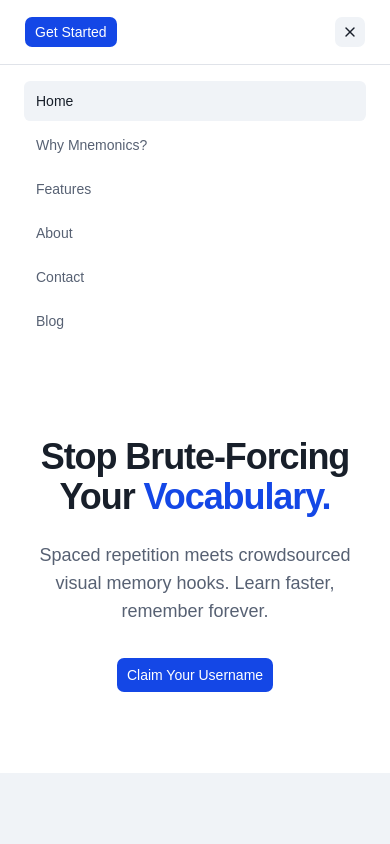
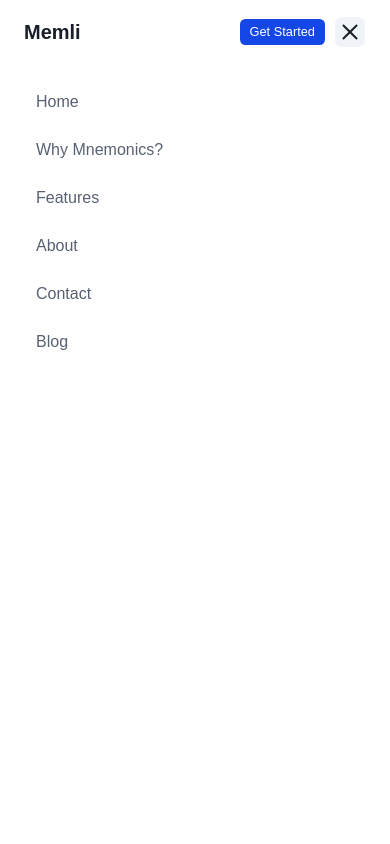
Before and after one commit to hereisphil/2606-WDV349-CantuPhillip, a React (Vite) app in the folder dev/memli/apps/web/: page / in a window 390 px wide. Both pictures are taken after a click on the button 350 px from the left and 32 px from the top of the page. Shown: the top 844 px of the page. Built offline with nearby package versions, Linux system fonts and the light colour scheme.

Commit message:
[web:marketing] Nav.tsx - thorough update adding scrollToTop functionality + an a11y-friendly mobile menu tthat imitates hbase.apache.org's (including custom hamburger menu - x button animations).

```diff
--- a/dev/memli/apps/web/src/routes/_marketing/-components/Nav.tsx
+++ b/dev/memli/apps/web/src/routes/_marketing/-components/Nav.tsx
@@ -1,6 +1,6 @@
-import { useState } from "react"
+import { useState, useEffect, useRef } from "react"
 import { Link } from "@tanstack/react-router"
-import { BookOpen, Menu, X } from "lucide-react"
+import { BookOpen } from "lucide-react"
 import { Button } from "@workspace/ui/components/button"
 import { cn } from "@workspace/ui/lib/utils"
 
@@ -8,24 +8,109 @@ const navItemClass =
   "rounded-md px-3 py-1.5 text-sm font-medium text-muted-foreground transition-colors hover:bg-muted hover:text-foreground"
 
 const mobileNavItemClass =
-  "rounded-md px-3 py-2.5 text-sm font-medium text-muted-foreground transition-colors hover:bg-muted hover:text-foreground"
+  "rounded-md px-3 py-2.5 text-base font-medium text-muted-foreground transition-colors hover:bg-muted hover:text-foreground"
 
 const navLinks = [
-  { to: "/" as const, label: "Home", exact: true },
+  { to: "/" as const, label: "Home", exact: true, scrollToTop: true },
   { to: "/" as const, hash: "why-mnemonics", label: "Why Mnemonics?" },
   { to: "/" as const, hash: "features", label: "Features" },
-  { to: "/about" as const, label: "About" },
-  { to: "/contact" as const, label: "Contact" },
-  { to: "/blog" as const, label: "Blog" },
+  { to: "/about" as const, label: "About", scrollToTop: true },
+  { to: "/contact" as const, label: "Contact", scrollToTop: true },
+  { to: "/blog" as const, label: "Blog", scrollToTop: true },
 ]
+
+const scrollToTop = () =>
+  window.scrollTo({ top: 0, left: 0, behavior: "smooth" })
+
+const NavLinks = ({
+  className,
+  onNavigate,
+}: {
+  className: string
+  onNavigate?: () => void
+}) => {
+  return navLinks.map(({ to, label, hash, scrollToTop: toTop }) => (
+    <Link
+      key={label}
+      to={to}
+      hash={hash}
+      className={className}
+      onClick={() => {
+        if (toTop) scrollToTop()
+        onNavigate?.()
+      }}
+    >
+      {label}
+    </Link>
+  ))
+}
 
 export function Nav() {
   const [mobileOpen, setMobileOpen] = useState(false)
+  const headerRef = useRef<HTMLElement>(null)
+
+  useEffect(() => {
+    if (!mobileOpen) return
+
+    const handleKeyDown = (e: KeyboardEvent) => {
+      if (e.key === "Escape") {
+        setMobileOpen(false)
+        return
+      }
+
+      if (e.key === "Tab" && headerRef.current) {
+        const focusableElements = Array.from(
+          headerRef.current.querySelectorAll<HTMLElement>(
+            'a[href], button:not([disabled]), [tabindex]:not([tabindex="-1"])'
+          )
+        ).filter((element) => element.getClientRects().length > 0)
+
+        if (focusableElements.length === 0) return
+
+        const firstElement = focusableElements[0]
+        const lastElement = focusableElements[focusableElements.length - 1]
+
+        if (e.shiftKey && document.activeElement === firstElement) {
+          e.preventDefault()
+          lastElement.focus()
+        } else if (!e.shiftKey && document.activeElement === lastElement) {
+          e.preventDefault()
+          firstElement.focus()
+        }
+      }
+    }
+
+    document.addEventListener("keydown", handleKeyDown)
+    return () => document.removeEventListener("keydown", handleKeyDown)
+  }, [mobileOpen])
+
+  useEffect(() => {
+    if (mobileOpen) {
+      const originalStyle = window.getComputedStyle(document.body).overflow
+      document.body.style.overflow = "hidden"
+
+      const scrollBarWidth =
+        window.innerWidth - document.documentElement.clientWidth
+      document.body.style.paddingRight = `${scrollBarWidth}px`
+
+      return () => {
+        document.body.style.overflow = originalStyle
+        document.body.style.paddingRight = ""
+      }
+    }
+  }, [mobileOpen])
 
   return (
-    <header className="w-full">
+    <header
+      ref={headerRef}
+      className={`sticky top-0 z-50 w-full ${mobileOpen ? "h-screen overflow-y-auto overscroll-none bg-background" : "bg-background/65 backdrop-blur-sm"}`}
+    >
       <nav className="mx-auto hidden max-w-6xl grid-cols-[1fr_auto_1fr] items-center gap-4 px-6 py-4 md:grid">
-        <Link to="/" className="flex items-center gap-2 font-semibold">
+        <Link
+          to="/"
+          className="flex items-center gap-2 font-semibold"
+          onClick={scrollToTop}
+        >
           <span className="flex size-7 items-center justify-center rounded-lg bg-primary text-primary-foreground">
             <BookOpen className="size-4" />
           </span>
@@ -33,21 +118,7 @@ export function Nav() {
         </Link>
 
         <div className="flex items-center gap-1">
-          {navLinks.map(({ to, label, ...rest }) => (
-            <Link
-              key={label}
-              to={to}
-              {...("hash" in rest ? { hash: rest.hash } : {})}
-              {...("exact" in rest ? { activeOptions: { exact: true } } : {})}
-              className={cn(
-                navItemClass,
-                "exact" in rest &&
-                  "data-[status=active]:bg-muted data-[status=active]:text-foreground"
-              )}
-            >
-              {label}
-            </Link>
-          ))}
+          <NavLinks className={navItemClass} />
         </div>
 
         <div className="flex justify-end">
@@ -58,44 +129,62 @@ export function Nav() {
       </nav>
 
       <div className="mx-auto flex max-w-6xl items-center justify-between px-6 py-4 md:hidden">
-        <Button render={<Link to="/signin" />} nativeButton={false}>
+        <Link
+          to="/"
+          className="text-xl font-semibold"
+          onClick={() => {
+            scrollToTop()
+            setMobileOpen(false)
+          }}
+        >
+          Memli
+        </Link>
+
+        <div className="flex items-center gap-2">
+          <Button render={<Link to="/signin" />} nativeButton={false} size="sm">
             Get Started
           </Button>
-
           <Button
             type="button"
             variant="ghost"
             size="icon"
             aria-expanded={mobileOpen}
             aria-controls="mobile-nav"
-          aria-label={mobileOpen ? "Close menu" : "Open menu"}
             onClick={() => setMobileOpen((open) => !open)}
           >
-          {mobileOpen ? <X /> : <Menu />}
+            <div className="relative flex h-5 w-5 flex-col items-center justify-center">
+              <span
+                className={cn(
+                  "absolute h-0.5 w-5 bg-foreground transition-all duration-300",
+                  mobileOpen ? "rotate-45" : "-translate-y-1.5"
+                )}
+              />
+              <span
+                className={cn(
+                  "h-0.5 w-5 bg-foreground transition-all duration-300",
+                  mobileOpen ? "opacity-0" : "opacity-100"
+                )}
+              />
+              <span
+                className={cn(
+                  "absolute h-0.5 w-5 bg-foreground transition-all duration-300",
+                  mobileOpen ? "-rotate-45" : "translate-y-1.5"
+                )}
+              />
+            </div>
           </Button>
+        </div>
       </div>
 
       {mobileOpen ? (
         <nav
           id="mobile-nav"
-          className="flex flex-col gap-1 border-t px-6 py-4 md:hidden"
+          className="flex flex-col gap-1 px-6 py-4 md:hidden"
         >
-          {navLinks.map(({ to, label, ...rest }) => (
-            <Link
-              key={label}
-              to={to}
-              {...("hash" in rest ? { hash: rest.hash } : {})}
-              {...("exact" in rest ? { activeOptions: { exact: true } } : {})}
-              className={cn(
-                mobileNavItemClass,
-                "exact" in rest &&
-                  "data-[status=active]:bg-muted data-[status=active]:text-foreground"
-              )}
-              onClick={() => setMobileOpen(false)}
-            >
-              {label}
-            </Link>
-          ))}
+          <NavLinks
+            className={mobileNavItemClass}
+            onNavigate={() => setMobileOpen(false)}
+          />
         </nav>
       ) : null}
     </header>
```
Lines whose indentation alone changed are shown as unchanged.
